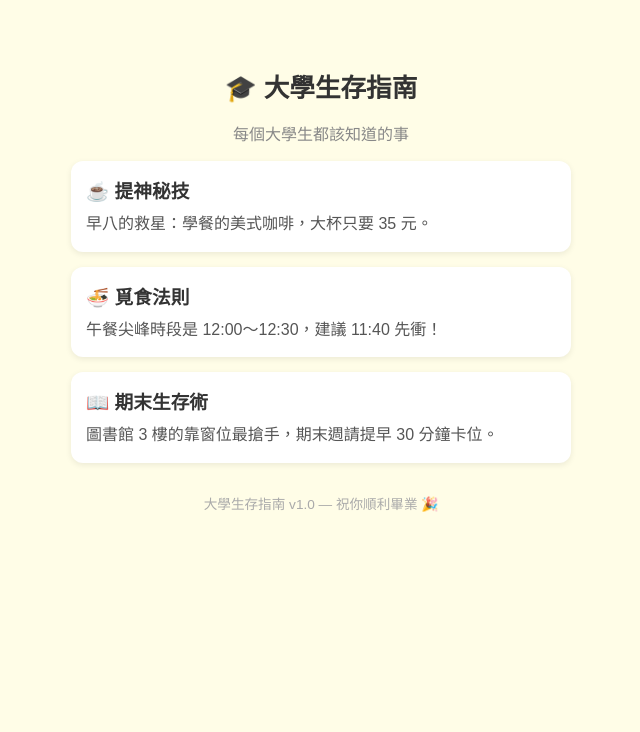
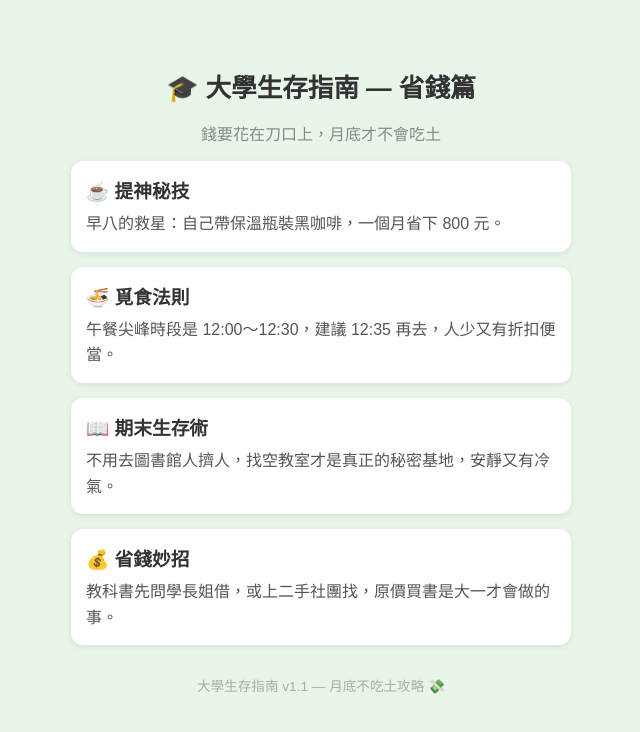
Before and after one commit to hua466/complit_demo, a plain HTML site: page index.html in a window 1280 px wide. Shown: the whole page, without its empty margins (319-959 px from the left). Drawn offline with Linux system fonts and the light colour scheme.

Commit message:
省錢篇

```diff
--- a/index.html
+++ b/index.html
@@ -10,7 +10,7 @@
             max-width: 500px;
             margin: 30px auto;
             padding: 20px;
-            background-color: #fffde7;
+            background-color: #e8f5e9;
             color: #333;
         }
         h1 {
@@ -41,26 +41,31 @@
     </style>
 </head>
 <body>
-    <h1>🎓 大學生存指南</h1>
-    <p style="text-align:center; color:#888;">每個大學生都該知道的事</p>
+    <h1>🎓 大學生存指南 — 省錢篇</h1>
+    <p style="text-align:center; color:#888;">錢要花在刀口上，月底才不會吃土</p>
 
     <div class="tip">
         <h3>☕ 提神秘技</h3>
-        <p>早八的救星：學餐的美式咖啡，大杯只要 35 元。</p>
+        <p>早八的救星：自己帶保溫瓶裝黑咖啡，一個月省下 800 元。</p>
     </div>
 
     <div class="tip">
         <h3>🍜 覓食法則</h3>
-        <p>午餐尖峰時段是 12:00～12:30，建議 11:40 先衝！</p>
+        <p>午餐尖峰時段是 12:00～12:30，建議 12:35 再去，人少又有折扣便當。</p>
     </div>
 
     <div class="tip">
         <h3>📖 期末生存術</h3>
-        <p>圖書館 3 樓的靠窗位最搶手，期末週請提早 30 分鐘卡位。</p>
+        <p>不用去圖書館人擠人，找空教室才是真正的秘密基地，安靜又有冷氣。</p>
+    </div>
+
+    <div class="tip">
+        <h3>💰 省錢妙招</h3>
+        <p>教科書先問學長姐借，或上二手社團找，原價買書是大一才會做的事。</p>
     </div>
 
     <div class="footer">
-        <p>大學生存指南 v1.0 — 祝你順利畢業 🎉</p>
+        <p>大學生存指南 v1.1 — 月底不吃土攻略 💸</p>
     </div>
 </body>
 </html>
```
